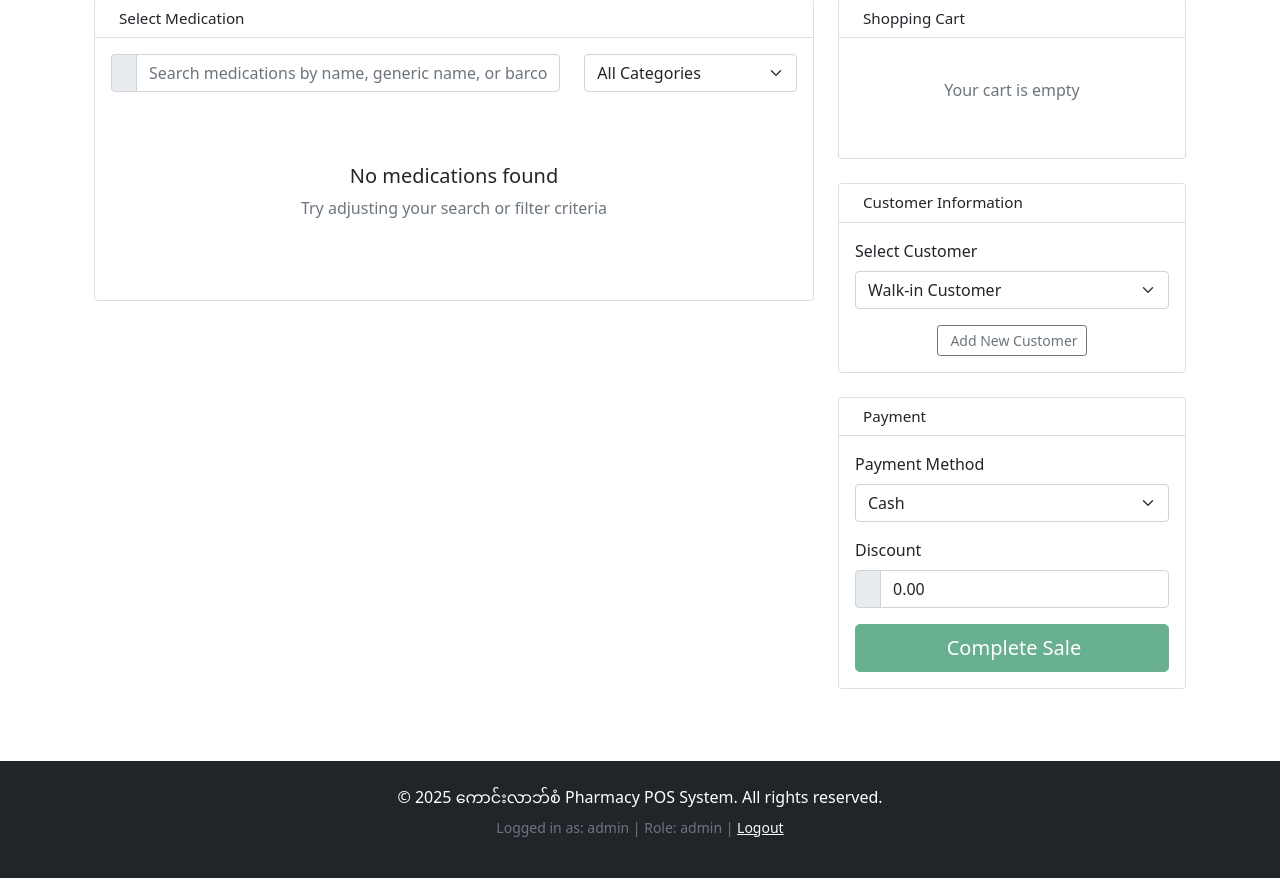
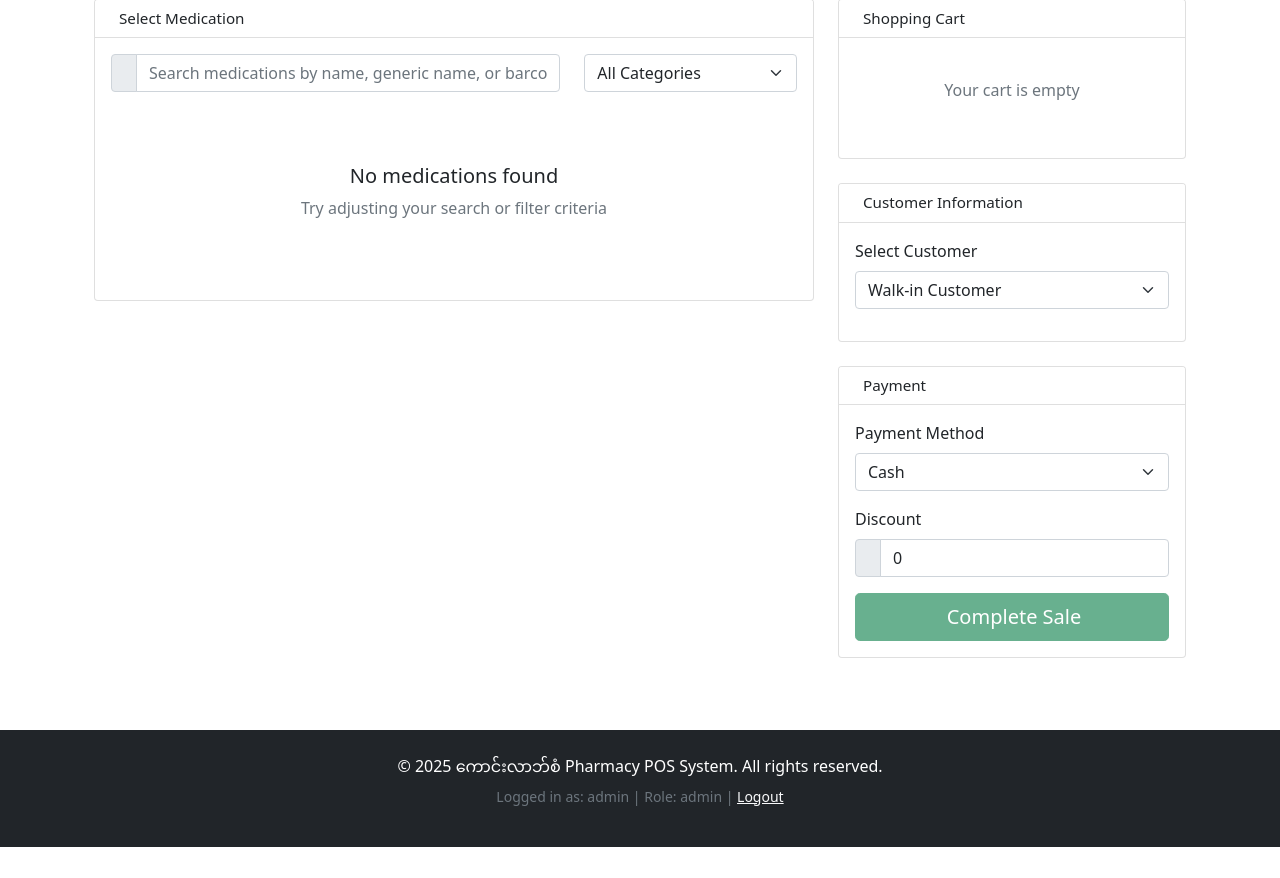
Before and after one commit to JohnFrp/PSS, a Flask app: page /sales in a window 1280 px wide. Shown: the part 231-1109 px from the top of the page. After the commit the page ends 1078 px from the top, so only its background shows below. Run offline with Flask 3, Linux system fonts and the light colour scheme; a user stored in the database is signed in; data that the repository does not hold is empty.

Commit message:
Update sales.html

```diff
--- a/app/templates/sales/sales.html
+++ b/app/templates/sales/sales.html
@@ -201,29 +201,7 @@
                             {% endfor %}
                         </select>
                     </div>
-                    <div class="text-center">
-                        <button class="btn btn-outline-secondary btn-sm" id="addCustomerBtn">
-                            <i class="fas fa-plus me-1"></i> Add New Customer
-                        </button>
-                    </div>
 
-                    <!-- New Customer Form (Initially Hidden) -->
-                    <div id="newCustomerForm" style="display: none; margin-top: 15px; padding-top: 15px; border-top: 1px dashed #ddd;">
-                        <h6 class="mb-3">New Customer Details</h6>
-                        <div class="mb-2">
-                            <input type="text" class="form-control form-control-sm" id="newCustomerName" placeholder="Full Name">
-                        </div>
-                        <div class="mb-2">
-                            <input type="tel" class="form-control form-control-sm" id="newCustomerPhone" placeholder="Phone Number">
-                        </div>
-                        <div class="mb-2">
-                            <input type="email" class="form-control form-control-sm" id="newCustomerEmail" placeholder="Email (optional)">
-                        </div>
-                        <div class="text-end">
-                            <button class="btn btn-sm btn-secondary" id="cancelAddCustomer">Cancel</button>
-                            <button class="btn btn-sm btn-success" id="saveNewCustomer">Save</button>
-                        </div>
-                    </div>
                 </div>
             </div>
 
@@ -247,7 +225,7 @@
                         <label class="form-label">Discount</label>
                         <div class="input-group">
                             <span class="input-group-text"></span>
-                            <input type="number" class="form-control" id="discountAmount" value="0.00" min="0" step="0.01">
+                            <input type="number" class="form-control" id="discountAmount" value="0" min="0" step="1">
                         </div>
                     </div>
 
@@ -456,47 +434,9 @@ document.addEventListener('DOMContentLoaded', function() {
         updateCart();
     });
 
-    // Customer management
-    document.getElementById('addCustomerBtn').addEventListener('click', function() {
-        document.getElementById('newCustomerForm').style.display = 'block';
-        this.style.display = 'none';
-    });
 
-    document.getElementById('cancelAddCustomer').addEventListener('click', function() {
-        document.getElementById('newCustomerForm').style.display = 'none';
-        document.getElementById('addCustomerBtn').style.display = 'block';
-    });
 
-    document.getElementById('saveNewCustomer').addEventListener('click', function() {
-        const name = document.getElementById('newCustomerName').value.trim();
-        const phone = document.getElementById('newCustomerPhone').value.trim();
-        const email = document.getElementById('newCustomerEmail').value.trim();
 
-        if (!name) {
-            alert('Please enter a customer name');
-            return;
-        }
-
-        // In a real application, you would send this to the server via AJAX
-        // For this example, we'll just add it to the dropdown
-        const newCustomerId = 'new_' + Date.now();
-        const option = document.createElement('option');
-        option.value = newCustomerId;
-        option.textContent = name + (phone ? ' - ' + phone : '');
-        document.getElementById('customerSelect').appendChild(option);
-        document.getElementById('customerSelect').value = newCustomerId;
-
-        // Reset form
-        document.getElementById('newCustomerName').value = '';
-        document.getElementById('newCustomerPhone').value = '';
-        document.getElementById('newCustomerEmail').value = '';
-        document.getElementById('newCustomerForm').style.display = 'none';
-        document.getElementById('addCustomerBtn').style.display = 'block';
-
-        alert('Customer added successfully!');
-    });
-
-    // Complete sale
     // Complete sale
     document.getElementById('completeSaleBtn').addEventListener('click', function() {
         if (cart.length === 0) {
@@ -555,7 +495,7 @@ document.addEventListener('DOMContentLoaded', function() {
                 // Reset cart
                 cart = [];
                 updateCart();
-                document.getElementById('discountAmount').value = '0.00';
+                document.getElementById('discountAmount').value = '0';
                 document.getElementById('customerSelect').value = '';
                 document.getElementById('paymentMethod').value = 'cash';
 
```
